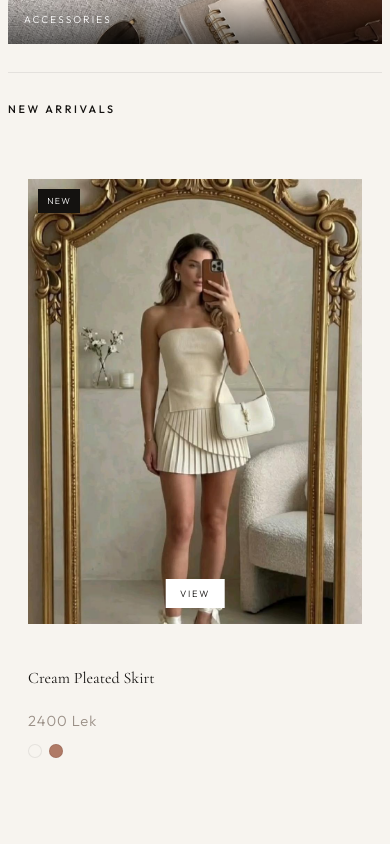
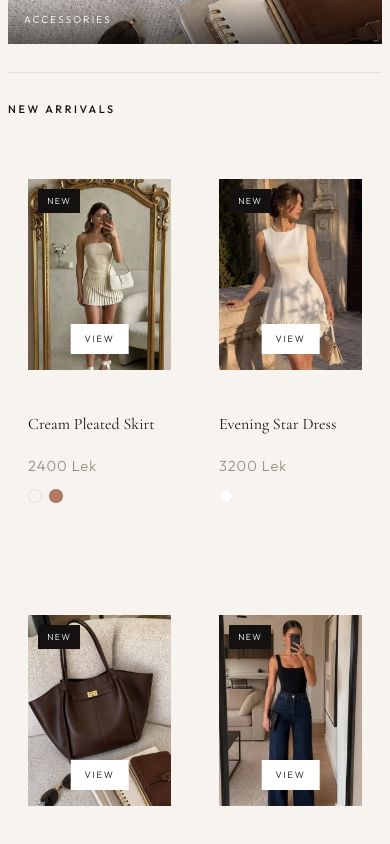
Before and after one commit to auroradimni/bloom-atelier, a Nuxt app: page / in a window 390 px wide. Shown: the part 3420-4264 px from the top of the page. Built offline with nearby package versions, Linux system fonts and the light colour scheme.

Commit message:
Tighten product grid gaps and pack cards together
Use auto-fill with a capped column width so sparse grids (e.g. wishlist)
do not stretch two items across the full row. Reduce grid gaps on mobile
and remove per-page gap overrides.

Co-authored-by: auroradimni <auroradimni@users.noreply.github.com>

```diff
--- a/assets/styles/main.css
+++ b/assets/styles/main.css
@@ -66,8 +66,9 @@ main {
 
 .product-grid {
   display: grid;
-  grid-template-columns: repeat(auto-fit, minmax(min(100%, 240px), 1fr));
-  gap: 1rem;
+  grid-template-columns: repeat(auto-fill, minmax(min(100%, 200px), 280px));
+  justify-content: start;
+  gap: 0.65rem;
   align-items: start;
   width: 100%;
 }
@@ -496,8 +497,8 @@ aside {
 
 @media (min-width: 901px) {
   .product-grid {
-    grid-template-columns: repeat(auto-fit, minmax(240px, 1fr));
-    gap: 0.85rem;
+    grid-template-columns: repeat(auto-fill, minmax(220px, 300px));
+    gap: 0.75rem;
   }
 }
 
@@ -514,7 +515,7 @@ aside {
 
   .product-grid {
     grid-template-columns: repeat(2, minmax(0, 1fr));
-    gap: 0.85rem 0.65rem;
+    gap: 0.55rem;
   }
 
   .menu-toggle {
@@ -530,7 +531,7 @@ aside {
   }
 
   .product-grid {
-    grid-template-columns: 1fr;
-    gap: 1rem;
+    grid-template-columns: repeat(2, minmax(0, 1fr));
+    gap: 0.5rem;
   }
 }
--- a/pages/collection/[category].vue
+++ b/pages/collection/[category].vue
@@ -65,10 +65,6 @@ useHead(() => ({
   color: var(--stone);
 }
 
-.product-grid {
-  gap: 1.5rem 1.25rem;
-}
-
 .empty {
   color: var(--stone);
 }
--- a/pages/collection/index.vue
+++ b/pages/collection/index.vue
@@ -116,10 +116,6 @@ function getCategoryCover(slug) {
   margin-bottom: 1.25rem;
 }
 
-.product-grid {
-  gap: 1.5rem 1.25rem;
-}
-
 @media (max-width: 900px) {
   .shop-grid {
     grid-template-columns: repeat(3, minmax(0, 1fr));
--- a/pages/index.vue
+++ b/pages/index.vue
@@ -346,10 +346,6 @@ function getCover(slug) {
   text-transform: uppercase;
 }
 
-.product-grid {
-  gap: 0.85rem;
-}
-
 .most-loved {
   padding: clamp(2rem, 5vw, 3rem) 0;
   background: var(--accent-soft);
--- a/pages/wishlist.vue
+++ b/pages/wishlist.vue
@@ -50,10 +50,6 @@ useHead({ title: 'Wishlist - Bloom Atelier' })
   color: var(--stone);
 }
 
-.product-grid {
-  gap: 1.5rem 1.25rem;
-}
-
 .empty-state {
   padding: 2rem 0;
 }
```
